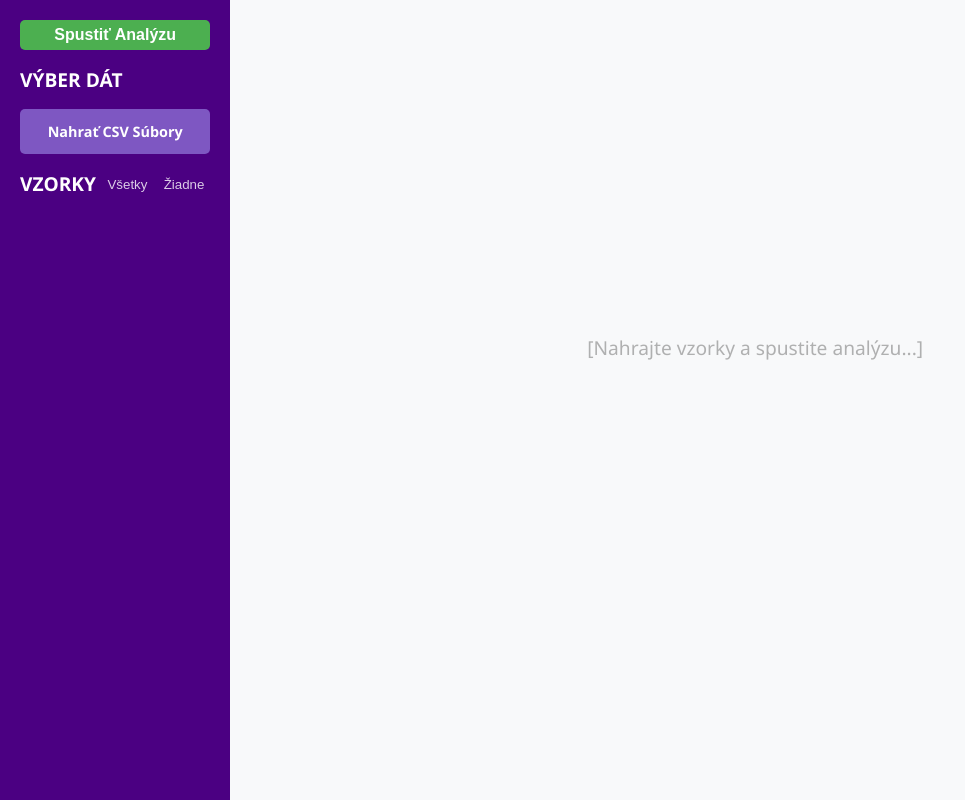
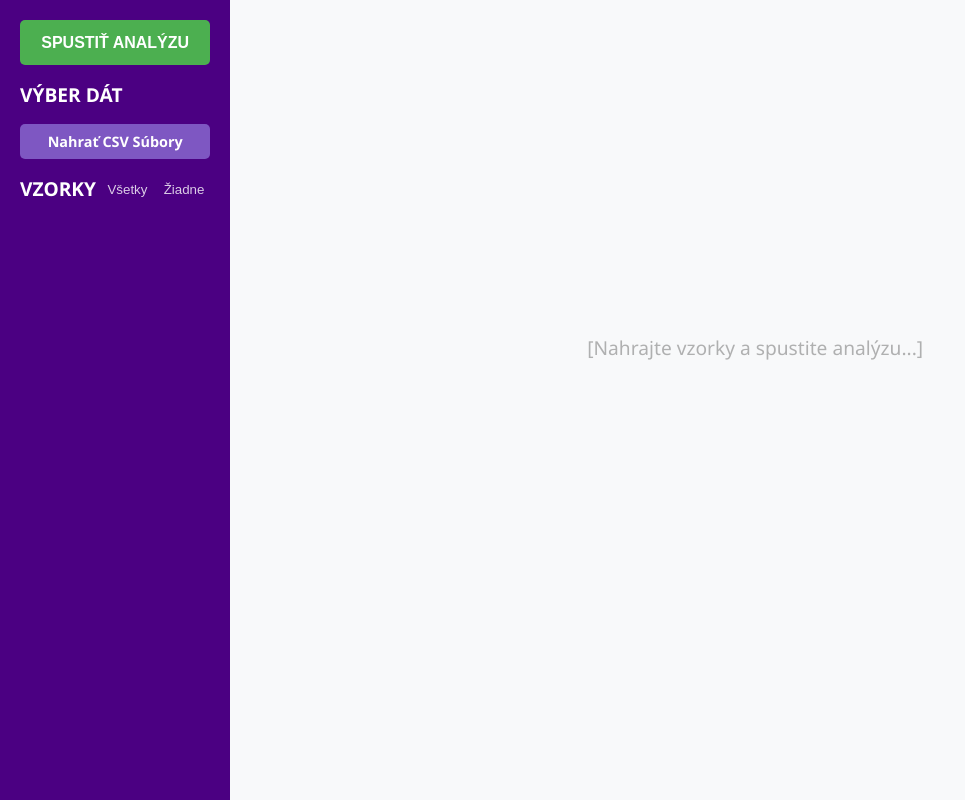
Before and after one commit to juraj-n/BC, a Flask app: page / in a window 1280 px wide. Shown: the whole page, without its empty margins (0-965 px from the left). Run offline with Flask 3, Linux system fonts and the light colour scheme; some libraries are stand-ins or nearby versions.

Commit message:
'Spustiť Analýzu' appearance

```diff
--- a/app/static/css/style.css
+++ b/app/static/css/style.css
@@ -46,7 +46,7 @@ body {
 /* Sidebar Components */
 .side-analyse-btn {
     width: 100%;
-    height: 30px;
+    height: 45px;
     color: white;
     background-color: var(--lime-green);
     font-size: 1rem;
@@ -72,7 +72,7 @@ body {
     display: flex;
     align-items: center;
     justify-content: center;
-    height: 45px;
+    height: 35px;
     padding: 0;
     border: none;
 
--- a/app/templates/partials/_sidebar.html
+++ b/app/templates/partials/_sidebar.html
@@ -1,6 +1,6 @@
 <aside class="sidebar">
     <form id="compare-form" action="{{ url_for('main.run_analysis') }}" method="POST">
-        <button type="submit" class="side-analyse-btn"> Spustiť Analýzu </button>
+        <button type="submit" class="side-analyse-btn"> SPUSTIŤ ANALÝZU </button>
     </form>
 
     <div class="side-section">
```
